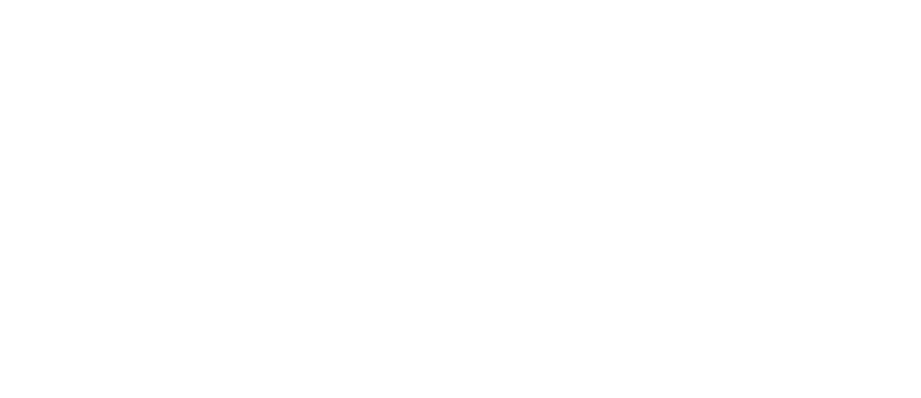
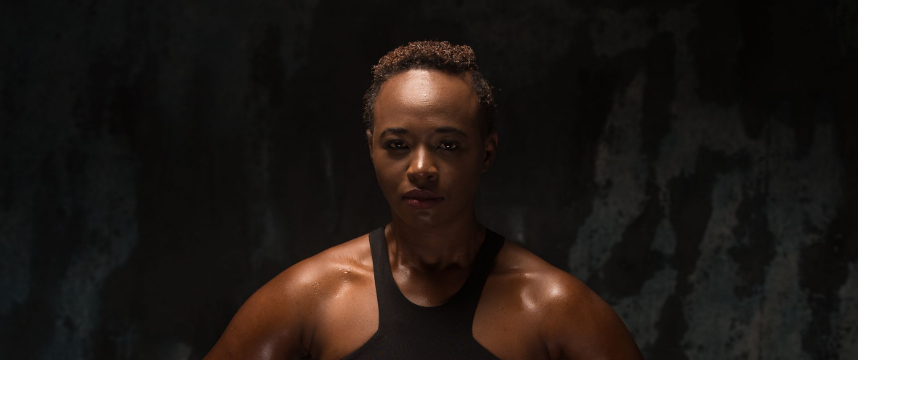
Before and after one commit to SNMcdarby/XEXTY-GYM, a plain HTML site: page assests/index.html in a window 1280 px wide. Shown: the whole page, without its empty margins (0-921 px from the left). Drawn offline with nearby package versions, Linux system fonts and the light colour scheme; files that its build step writes are made by us from their sources.

```diff
--- a/assests/css/style.css
+++ b/assests/css/style.css
@@ -0,0 +1,16 @@
+@import url('https://fonts.googleapis.com/css2?family=Roboto:100,200,300,400,500,600,700|Exo:100,200,300,400,500,600,700')
+
+header {
+    margin: 50px;
+}
+
+.logo {
+    background: url("../images/SNMcdarby.jpeg");
+    background-position: absolute;
+    background-repeat: no-repeat;
+    background-size: cover;
+    min-height: 360px;
+    transition: all .5s ease-in-out;
+    -moz-transition: all .5s ease-in-out;
+    -webkit-transition: all .5s ease-in-out;
+}
--- a/assests/index.html
+++ b/assests/index.html
@@ -6,7 +6,7 @@
     <meta http-equiv="x-ua-compatable" content="ie=edge">
     <link rel="stylesheet" href="https://stackpath.bootstrapcdn.com/bootstrap/4.5.2/css/bootstrap.min.css" type="text/css"/>
      <link rel="stylesheet" href="https://stackpath.bootstrapcdn.com/font-awesome/4.7.0/css/font-awesome.min.css" type="text/css"/>
-    <link rel="stylesheet" href="" type="text/css"/>
+    <link rel="stylesheet" href="style.css" type="text/css"/>
     <title>XEXTY GYM</title>
 </head>
    <Header>
```
Also changed, not shown: assests/content.html (added), assests/images/GYM.jpeg (added), assests/images/Healthy food.jpg (added), assests/images/SNM image.jpeg (added), assests/images/SNMcdarby.jpeg (added), assests/xextygym.html (added), 3 other files.
